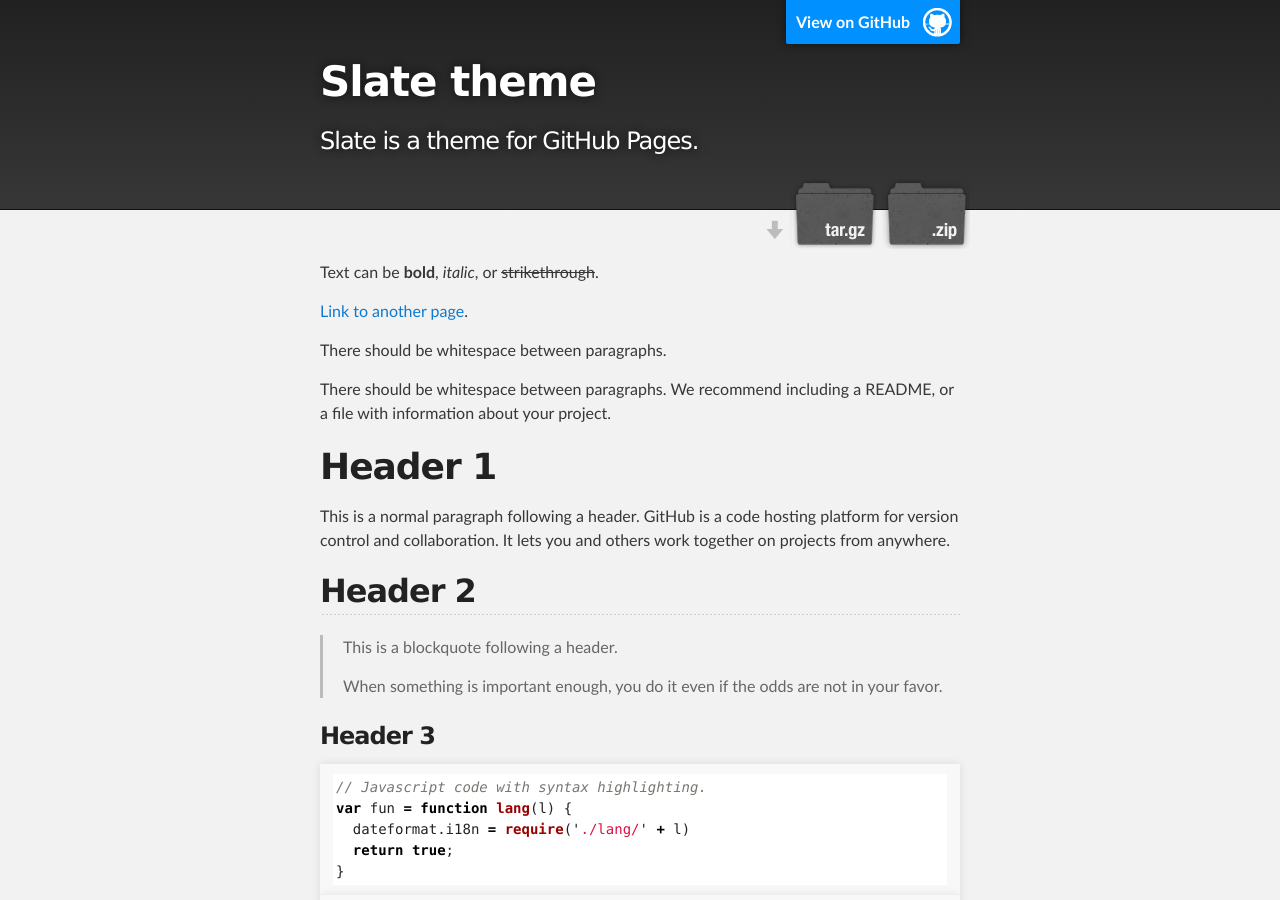
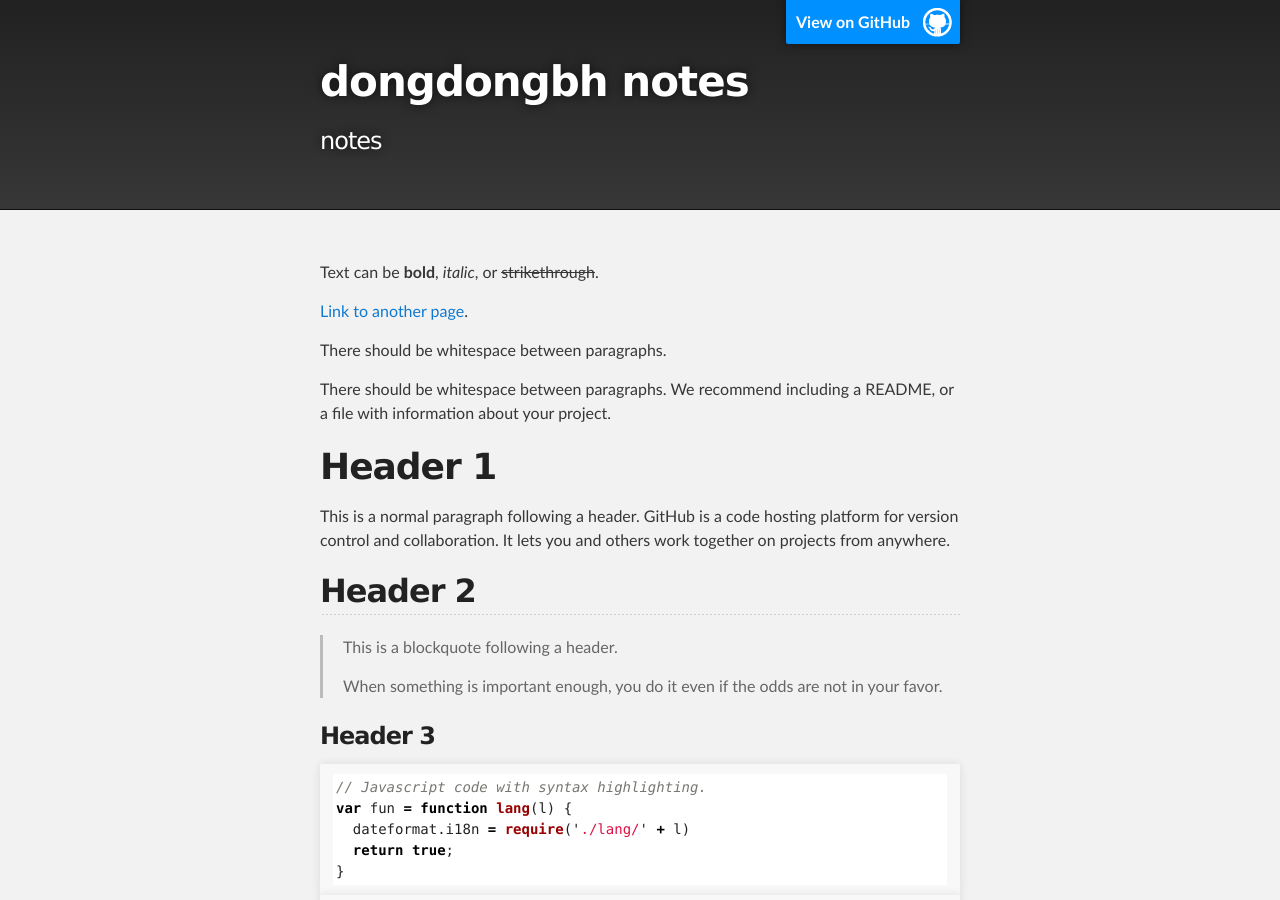
Before and after one commit to dongdongbh/note, a Jekyll site: the page built from index.md, in a window 1280 px wide and 900 px high. Built offline with Jekyll 4.4.1, drawn with Linux system fonts in a browser that asks for light colours; some of the changed text lies outside the part shown.

Commit message:
add theme

```diff
--- a/_config.yml
+++ b/_config.yml
@@ -1,5 +1,5 @@
-title: Slate theme
-description: Slate is a theme for GitHub Pages.
-show_downloads: true
+title: dongdongbh notes
+description: notes
+show_downloads: false
 google_analytics:
 theme: jekyll-theme-slate
```
Also changed, not shown: _post/test.md (added, +9 -0 lines).
